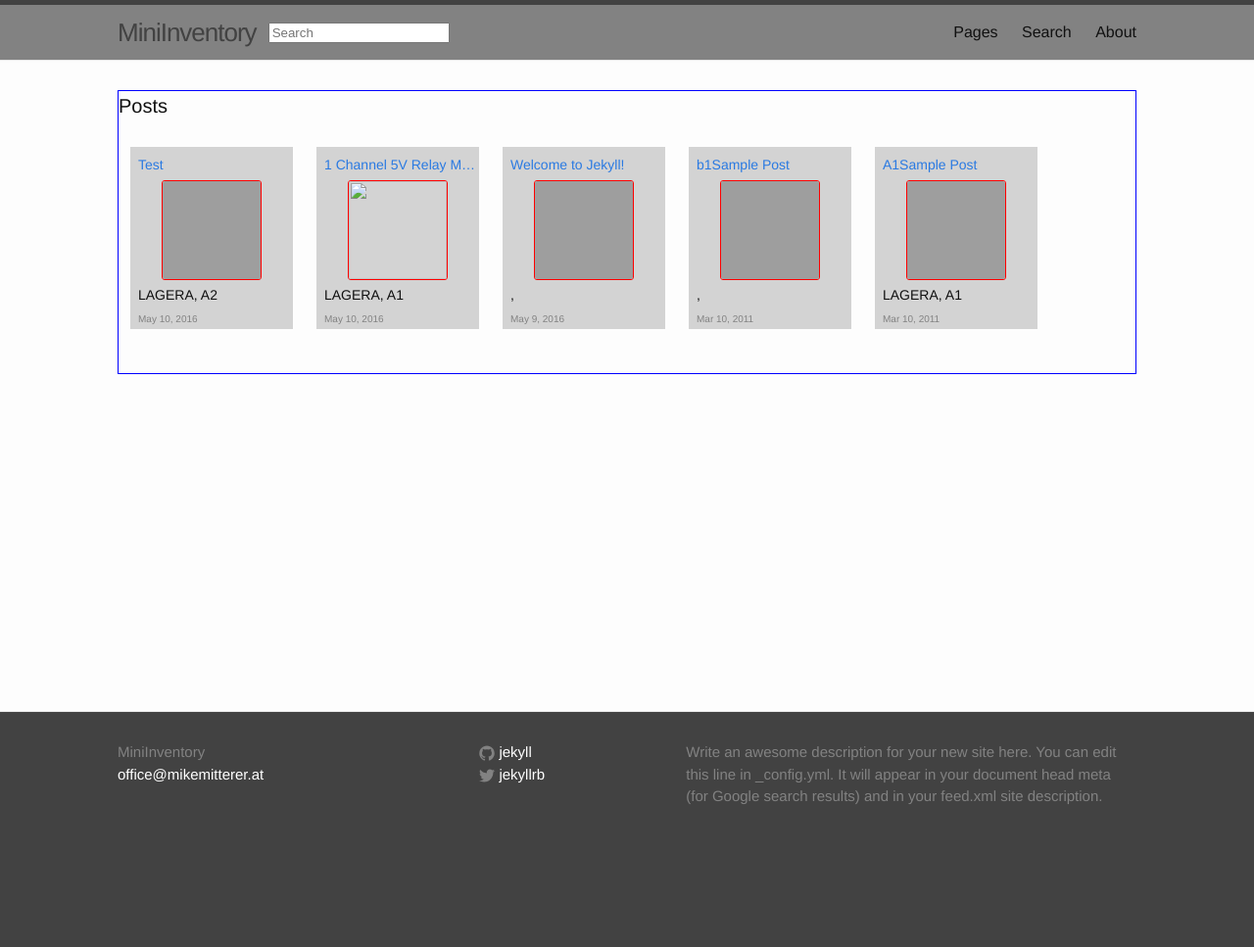
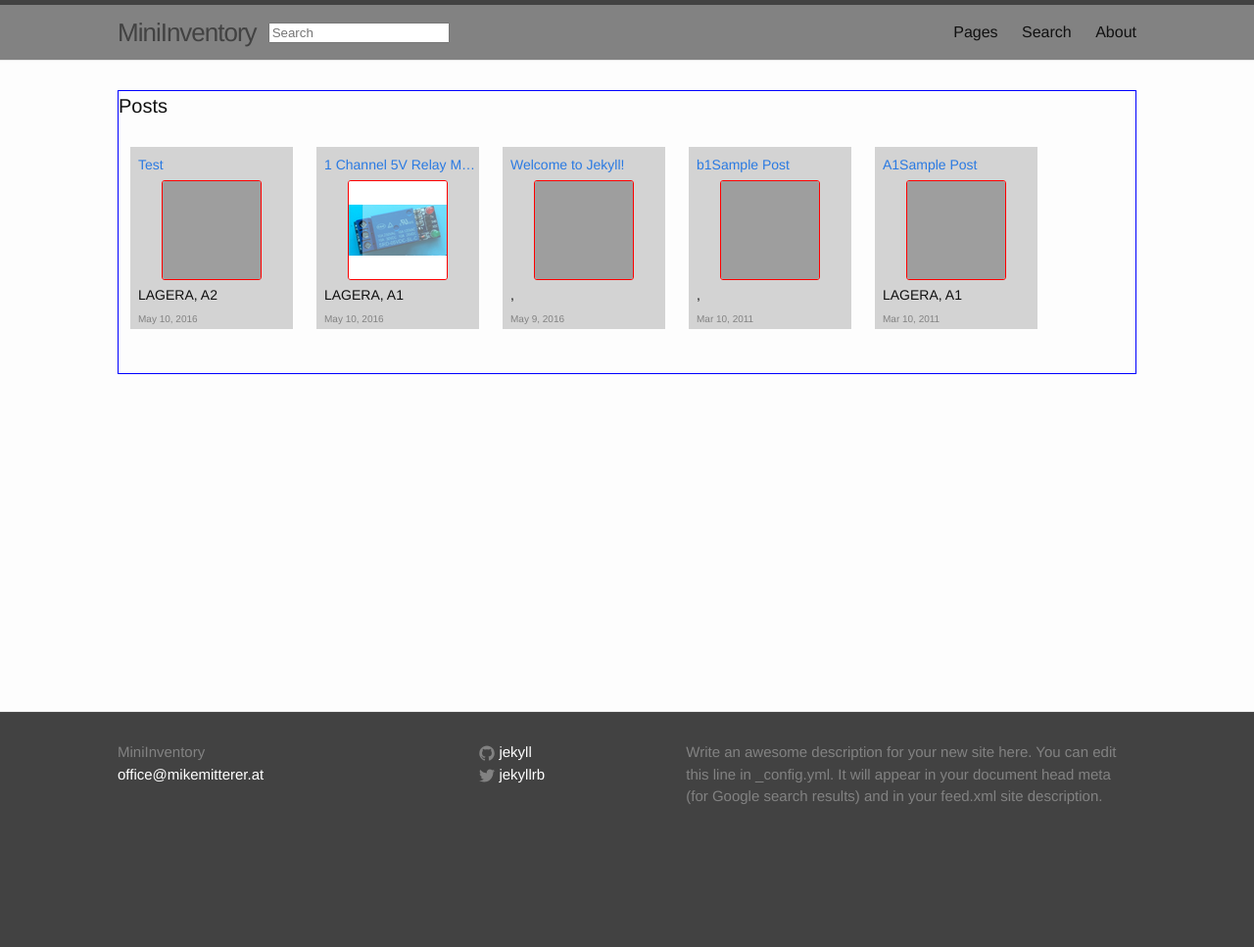
Before and after one commit to MikeMitterer/jekyll-miniinventory, a Jekyll site: the page built from index.html, in a window 1280 px wide. Shown: the whole page at 98% size. Built offline with Jekyll 4.4.1, drawn with Linux system fonts in a browser that asks for light colours; comment, search, counter and statistics services are not loaded.

Commit message:
Url zu images geändert

```diff
--- a/index.html
+++ b/index.html
@@ -13,7 +13,7 @@ layout: default
           <a class="post-link" href="{{ post.url | prepend: site.baseurl }}">{{ post.title }}</a>
             <div class="post-preview">
                 {% assign image = post.thumbnail %}
-                <img src="{{ site.url | prepend: site.baseurl }}/images/thumbs/{{image}}">
+                <img src="{{ site.url }}/images/thumbs/{{image}}">
             </div>
         </div>
         <div class="post-position">
```
